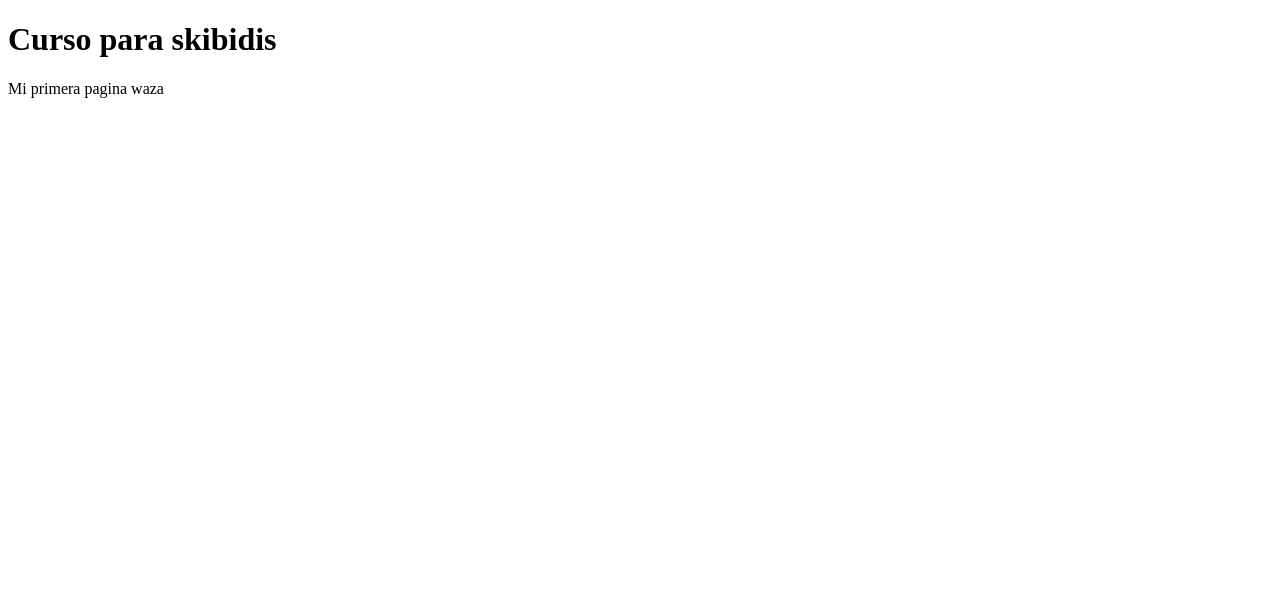
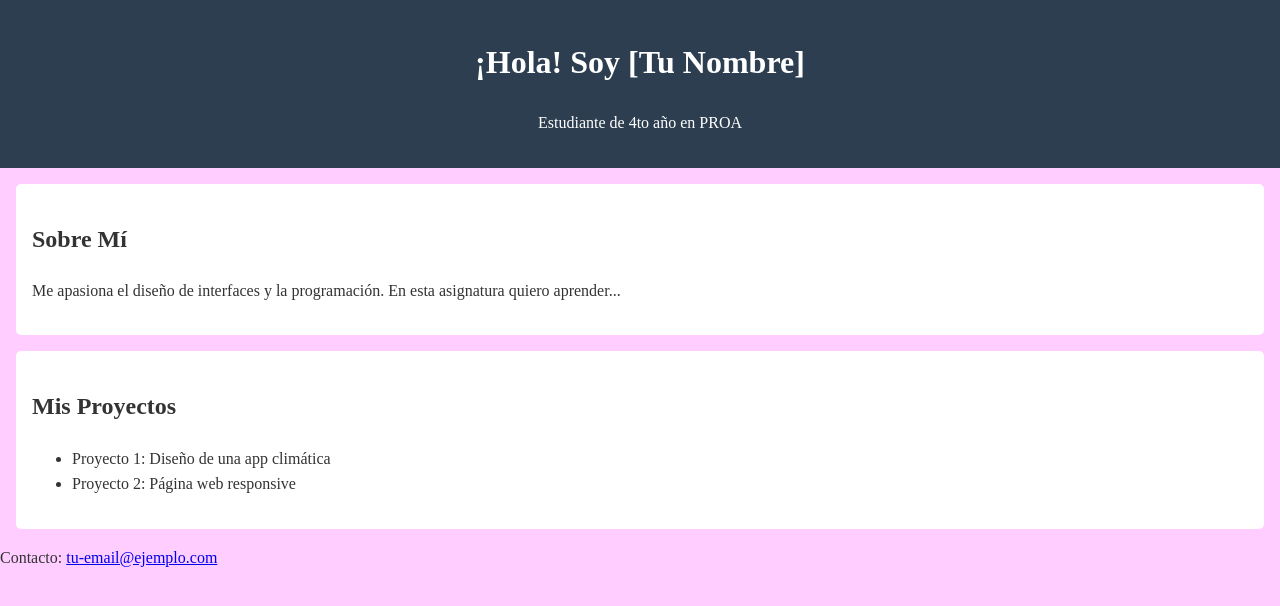
Before and after one commit to Gacelld5/Daniel-Piuca-mi-portafolio-6to, a plain HTML site: page index.html in a window 1280 px wide. Drawn offline with Linux system fonts and the light colour scheme.

Commit message:
Update index.html

```diff
--- a/index.html
+++ b/index.html
@@ -1,11 +1,39 @@
 <!DOCTYPE html>
-<html>
-     <head>
-        <title>universidad HTML</title>
-        <meta charset="UTF-8"/>
-    </head>
+<html lang="es">
+<head>
+<!-- METADATOS: Información técnica y para motores de búsqueda -->
+<meta charset="UTF-8">
+<meta name="viewport" content="width=device-width,
+initial-scale=1.0">
+     <title>Mi Portfolio - 4to ProA</title>
+<!-- Enlace al archivo CSS -->
+<link rel="stylesheet" href="style.css">
+</head>
 <body>
-    <h1>Curso para skibidis</h1>
-    <p>Mi primera pagina waza</p>
+<!-- ENCABEZADO: Barra de navegación o título -->
+<header>
+<h1>¡Hola! Soy [Tu Nombre]</h1>
+<p>Estudiante de 4to año en PROA </p>
+</header>
+<!-- SECCIÓN PRINCIPAL: Contenido central -->
+<main>
+<section id="sobre-mi">
+<h2>Sobre Mí</h2>
+<p>Me apasiona el diseño de interfaces y la programación.
+En esta asignatura quiero aprender...</p>
+</section>
+<section id="proyectos">
+<h2>Mis Proyectos</h2>
+<ul>
+<li>Proyecto 1: Diseño de una app climática</li>
+<li>Proyecto 2: Página web responsive</li>
+</ul>
+</section>
+</main>
+<!-- PIE DE PÁGINA: Información de contacto -->
+<footer>
+     <p>Contacto: <a
+href="mailto:tu-email@ejemplo.com">tu-email@ejemplo.com</a></p>
+</footer>
 </body>
 </html>
```
